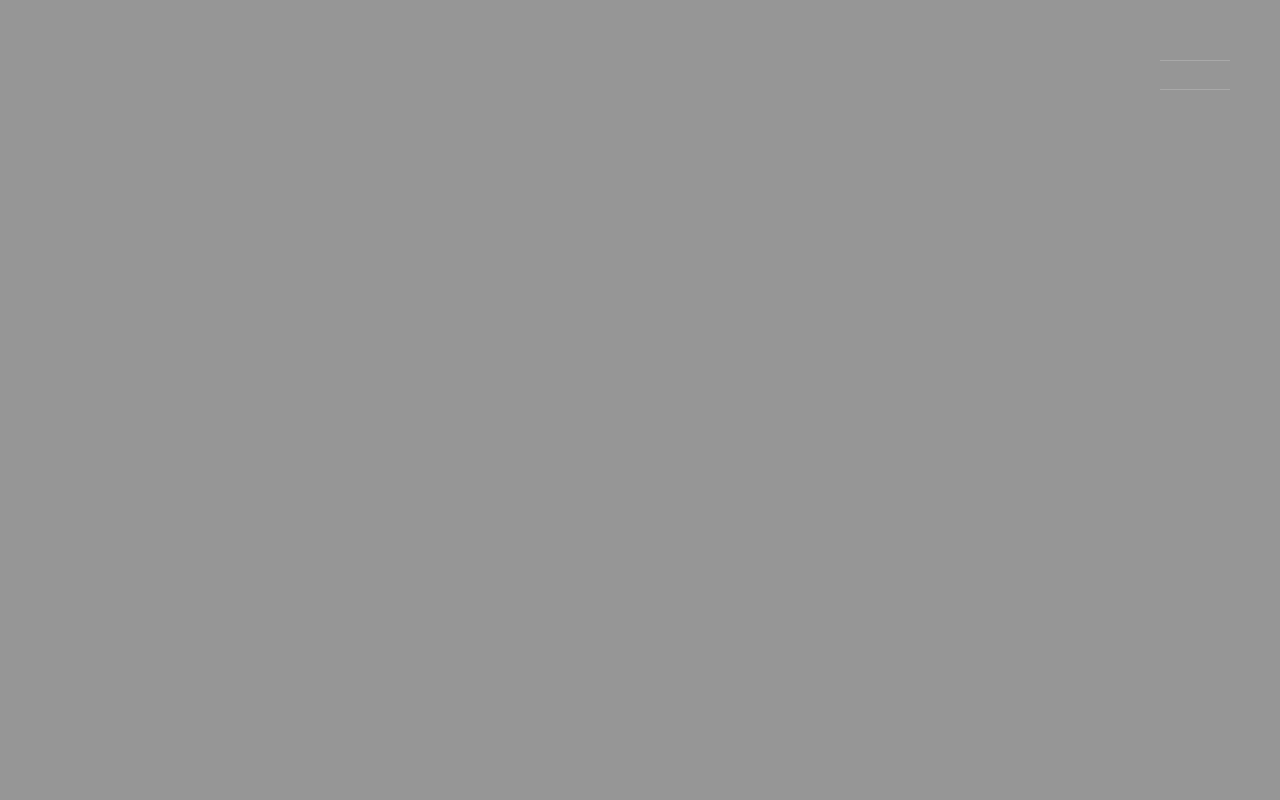
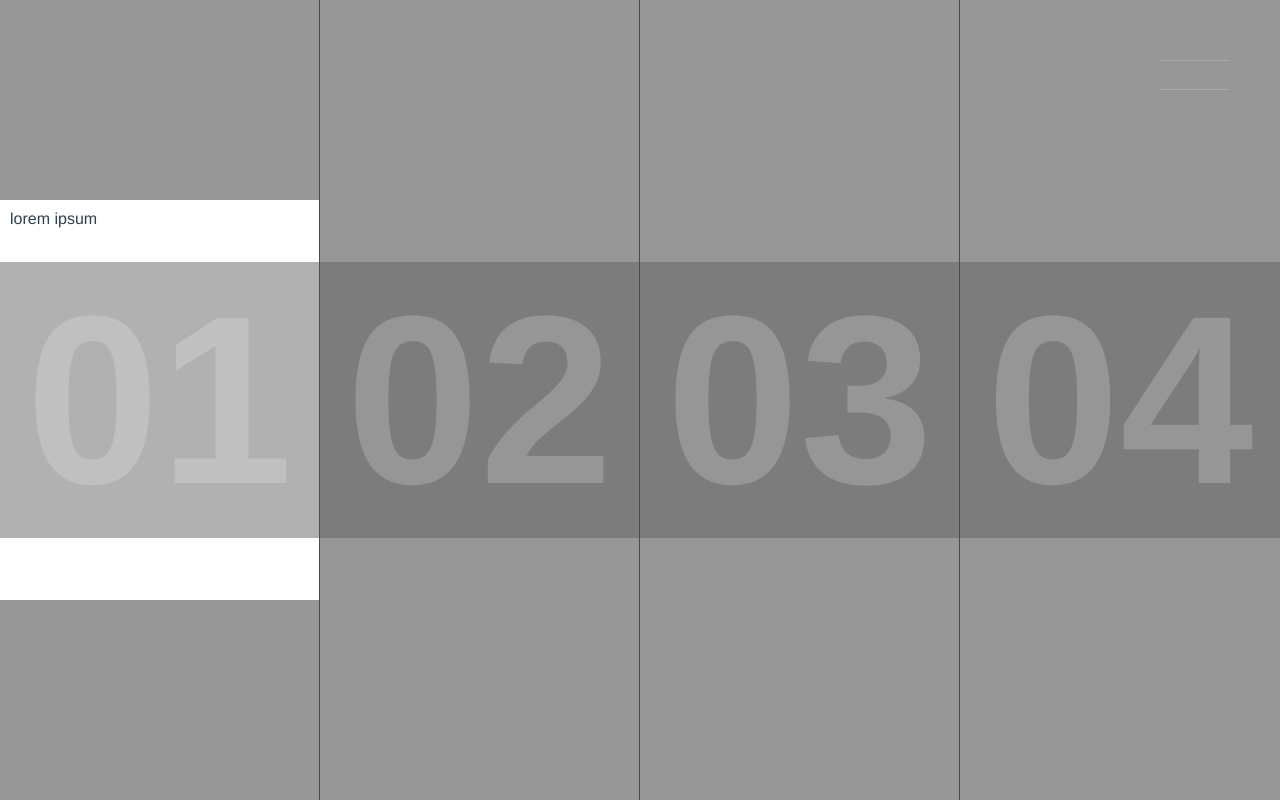
Before and after one commit to khris87/vue-portfolio, a Vue app: page / in a window 1280 px wide. Built offline with nearby package versions, Linux system fonts and the light colour scheme.

Commit message:
ajout des folioitem

```diff
--- a/src/App.vue
+++ b/src/App.vue
@@ -8,6 +8,44 @@
       <About v-show="show" />
     </transition>
     <main>
+      <div class="container">
+        <div class="column active">
+          <div class="content">
+            <h2>01</h2>
+            <article class="box">
+              <p>lorem ipsum</p>
+            </article>
+          </div>
+          <div class="bg bg1"></div>
+        </div>
+        <div class="column">
+          <div class="content">
+            <h2>02</h2>
+            <article class="box">
+              <p>lorem ipsum 2</p>
+            </article>
+          </div>
+          <div class="bg bg2"></div>
+        </div>
+        <div class="column">
+          <div class="content">
+            <h2>03</h2>
+            <article class="box">
+              <p>lorem ipsum 3</p>
+            </article>
+          </div>
+          <div class="bg bg3"></div>
+        </div>
+        <div class="column">
+          <div class="content">
+            <h2>04</h2>
+            <article class="box">
+              <p>lorem ipsum 4</p>
+            </article>
+          </div>
+          <div class="bg bg4"></div>
+        </div>
+      </div>
     </main>
   </div>
 </template>
@@ -30,7 +68,7 @@ export default {
       const el = document.getElementById('app')
       let x = e.pageX
       let y = e.pageY
-      let avg = 150 + (parseInt((x + y) / 50))
+      let avg = 150 + (parseInt((x + y) / 25))
       let rgbColor = 'rgb(' + avg + ', ' + avg + ', ' + avg + ')'
       let result = el.style.backgroundColor = rgbColor
       return result
@@ -70,6 +108,7 @@ export default {
   height: 100vh;
   background-color: rgb(150,150,150);
   transition: .2s;
+  z-index: -10;
 }
 .bounce-enter-active {
   animation: bounce-in .5s;
@@ -101,7 +140,7 @@ export default {
   width: 70px;
   height: 50px;
   cursor: pointer;
-  z-index: 1;
+  z-index: 10;
 }
 #innerUp, #innerDown {
   position: absolute;
@@ -118,4 +157,126 @@ export default {
 #innerDown {
   bottom: 20%;
 }
+.container {
+  width: 100%;
+  height: 100vh;
+  overflow: hidden;
+}
+.column {
+  width: 25%;
+  height: 100%;
+  float: left;
+  border-right: 1px solid rgba(0,0,0,0.5);
+  box-sizing: border-box;
+}
+.column:last-child {
+  border-right: none;
+}
+.content {
+  position: relative;
+  height: 100%;
+}
+.content h2 {
+  position: absolute;
+  top: 50%;
+  -webkit-transform: translateY(-50%);
+  -moz-transform: translateY(-50%);
+  -ms-transform: translateY(-50%);
+  -o-transform: translateY(-50%);
+  transform: translateY(-50%);
+  width: 100%;
+  background: rgba(100,100,100,0.5);
+  text-align: center;
+  margin: 0;
+  padding: 0;
+  color: rgba(255,255,255,0.2);
+  font-size: 15em;
+  z-index: 1;
+}
+.box {
+  position: absolute;
+  top: 50%;
+  width: 100%;
+  height: 50%;
+  -webkit-transform: translateY(100%);
+  -moz-transform: translateY(100%);
+  -ms-transform: translateY(100%);
+  -o-transform: translateY(100%);
+  transform: translateY(100%);
+  -webkit-box-sizing: border-box;
+  -moz-box-sizing: border-box;
+  box-sizing: border-box;
+  padding: 10px;
+  background: rgba(255,255,255,1);
+  -webkit-transition: 0.5s;
+  -moz-transition: 0.5s;
+  -ms-transition: 0.5s;
+  -o-transition: 0.5s;
+  transition: 0.5s;
+  opacity: 0;
+}
+.column.active .content .box {
+  opacity: 1;
+  -webkit-transform: translateY(-50%);
+  -moz-transform: translateY(-50%);
+  -ms-transform: translateY(-50%);
+  -o-transform: translateY(-50%);
+  transform: translateY(-50%);
+}
+.column .bg {
+  position: absolute;
+  top: 0;
+  left: 0;
+  width: 100%;
+  height: 100%;
+  z-index: -1;
+}
+.column.active .bg.bg1 {
+  background: rgba(0,0,0,1);
+  -webkit-background-size: cover;
+  background-size: cover;
+  background-attachment: fixed;
+  background-position: center;
+  -webkit-transition: 0.5s;
+  -moz-transition:  0.5s;
+  -ms-transition:  0.5s;
+  -o-transition:  0.5s;
+  transition:  0.5s;
+}
+.column.active .bg.bg2 {
+  background: rgba(0,100,200,1);
+  -webkit-background-size: cover;
+  background-size: cover;
+  background-attachment: fixed;
+  background-position: center;
+  -webkit-transition: 0.5s;
+  -moz-transition:  0.5s;
+  -ms-transition:  0.5s;
+  -o-transition:  0.5s;
+  transition:  0.5s;
+}
+.column.active .bg.bg3 {
+  background: rgba(0,100,150,1);
+  -webkit-background-size: cover;
+  background-size: cover;
+  background-attachment: fixed;
+  background-position: center;
+  -webkit-transition: 0.5s;
+  -moz-transition:  0.5s;
+  -ms-transition:  0.5s;
+  -o-transition:  0.5s;
+  transition:  0.5s;
+}
+.column.active .bg.bg4 {
+  background: rgba(100,150,200,1);
+  -webkit-background-size: cover;
+  background-size: cover;
+  background-attachment: fixed;
+  background-position: center;
+  -webkit-transition: 0.5s;
+  -moz-transition:  0.5s;
+  -ms-transition:  0.5s;
+  -o-transition:  0.5s;
+  transition:  0.5s;
+}
 </style>
--- a/src/components/About.vue
+++ b/src/components/About.vue
@@ -57,6 +57,7 @@ export default {
     margin: auto;
     white-space: normal;
     overflow-x: hidden;
+    z-index: 5;
   }
   .background_title {
     font-family: 'Monoton', cursive;
```
Also changed, not shown: src/components/FolioItem.vue (added, +21 -0 lines).
